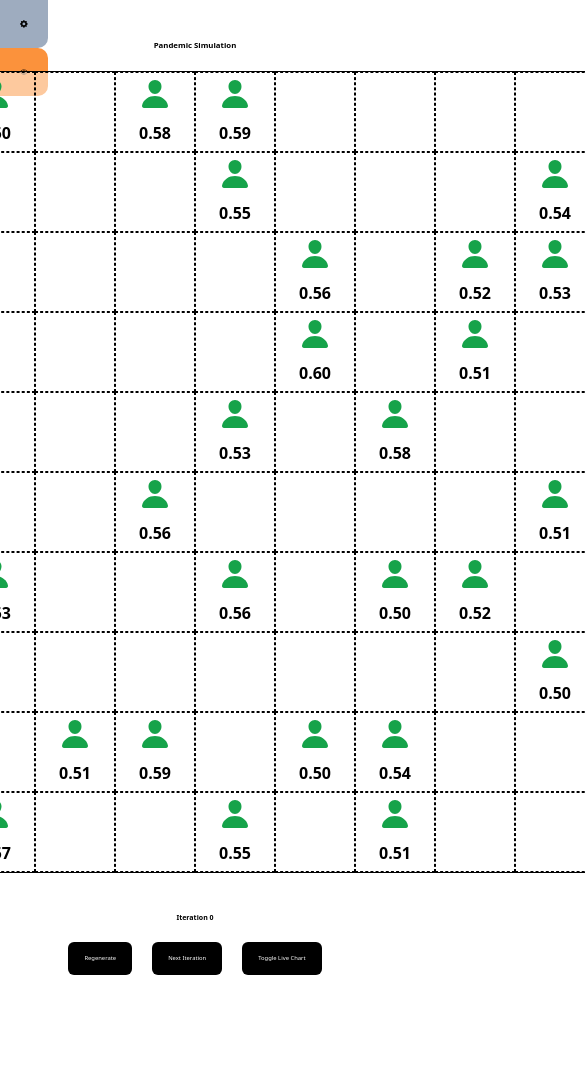
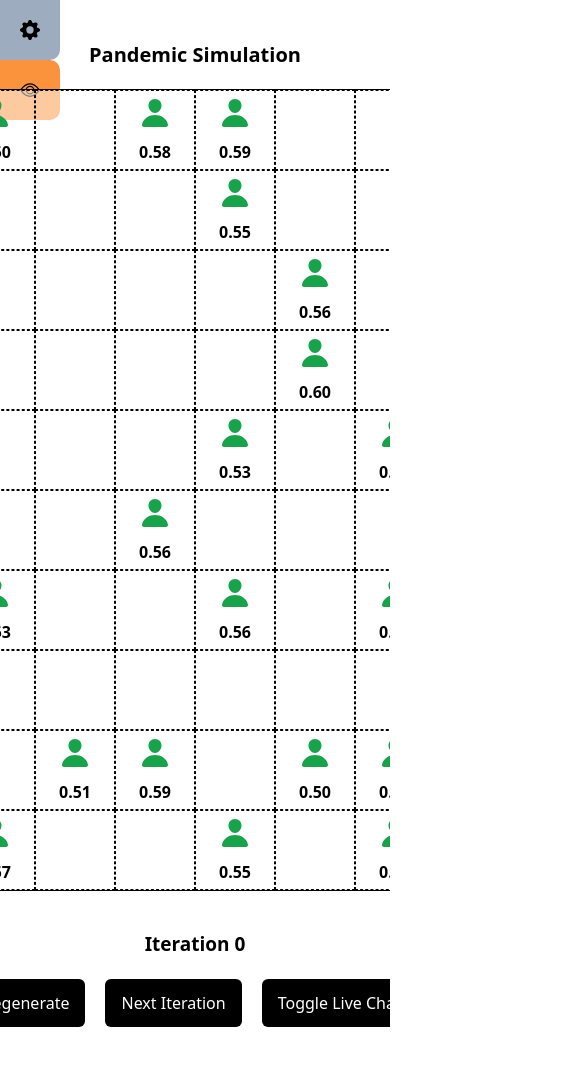
Before and after one commit to ahmadzakiakmal/Pandemic-Spread-Simulation, a Next.js app: page / in a window 390 px wide. Shown: the whole page, 585 px wide, since content can reach past the window. Before the commit the page ends 1015 px from the top, so only its background shows below. Built offline with nearby package versions, Linux system fonts and the light colour scheme.

Commit message:
feat: improve responsiveness

```diff
--- a/src/pages/index.jsx
+++ b/src/pages/index.jsx
@@ -70,13 +70,13 @@ function Settings({
 }) {
   return (
     <div className="fixed w-screen h-screen bg-black/50 grid place-items-center top-0 z-[20]">
-      <div className="bg-white py-5 px-10 w-[50%] rounded-[5px]">
-        <h1 className="text-center font-bold text-[2vw] mb-5">Settings</h1>
+      <div className="bg-white py-5 px-10 w-full md:w-[50%] rounded-[5px] ">
+        <h1 className="text-center font-bold text-[max(2vw,20px)] mb-5">Settings</h1>
         <form
           onSubmit={(e) => saveSettings(e)}
-          className="my-3 flex flex-col gap-4 text-[1.5vw]"
+          className="my-3 flex flex-col gap-4 text-[max(1.5vw,16px)]"
         >
-          <h1 className="text-[1.5vw] font-semibold text-center">
+          <h1 className="text-[max(1.5vw,16px)] font-semibold text-center">
             Initial Generation
           </h1>
           <div className="flex flex-row gap-4">
@@ -140,7 +140,7 @@ function Settings({
             />
             <hr className="h-[2px] bg-black/20" />
           </div>
-          <h1 className="text-[1.5vw] font-semibold text-center">Simulation</h1>
+          <h1 className="text-[max(1.5vw,16px)] font-semibold text-center">Simulation</h1>
           <div className="flex flex-col">
             <label htmlFor="infectionRate">Infection Probability</label>
             <input
@@ -244,16 +244,16 @@ function Result({ infectedArray, iteration, setShowResult }) {
     <div className="fixed w-screen h-screen bg-black/50 grid place-items-center top-0 z-[20] unselectable">
       <div className="bg-white py-12 px-20 w-[60%] rounded-[5px]">
         <h1 className="text-center font-bold text-[2vw] mb-5">Result</h1>
-        <h2 className="text-center font-semibold text-[1.5vw] mt-5">
+        <h2 className="text-center font-semibold text-[max(1.5vw,16px)] mt-5">
           Total Iteration
         </h2>
         <h2 className="text-center font-bold text-[1.8vw]">{iteration}</h2>
-        <h2 className="text-center font-semibold text-[1.5vw] mt-5">
+        <h2 className="text-center font-semibold text-[max(1.5vw,16px)] mt-5">
           Infected Amount - Iteration
         </h2>
         <LineChart infectedArray={infectedArray} className="w-full mx-auto" />
         <div
-          className="bg-black cursor-pointer text-white rounded-md mt-5 text-[1.5vw] hover:bg-black/90 w-fit mx-auto py-3 px-5"
+          className="bg-black cursor-pointer text-white rounded-md mt-5 text-[max(1.5vw,16px)] hover:bg-black/90 w-fit mx-auto py-3 px-5"
           onClick={() => {
             setShowResult(false);
           }}
@@ -470,7 +470,7 @@ export default function Home() {
 
   return (
     <main className="bg-white min-h-screen relative flex flex-col justify-center items-center py-10">
-      <h1 className="text-center text-black text-[2vw] font-bold">
+      <h1 className="text-center text-black text-[max(2vw,20px)] font-bold">
         Pandemic Simulation
       </h1>
       <div className="flex flex-col justify-center items-center gap-10 mt-5 relative z-[5]">
@@ -496,13 +496,13 @@ export default function Home() {
             });
           })}
         </div>
-        <h2 className="text-center text-black text-[1.8vw] font-bold">
+        <h2 className="text-center text-black text-[max(1.8vw,19px)] font-bold">
           Iteration {iteration}
         </h2>
         {/* Control Buttons */}
         <div className="flex gap-5 relative z-[5] mt-[-20px]">
           <div
-            className="bg-black text-white cursor-pointer p-3 unselectable hover:bg-black/90 text-[1.5vw] px-4 rounded-md"
+            className="bg-black text-white cursor-pointer p-3 grid place-items-center text-center unselectable hover:bg-black/90 text-[max(1.5vw,16px)] px-4 rounded-md"
             onClick={() => {
               setRefresh(!refresh);
             }}
@@ -510,7 +510,7 @@ export default function Home() {
             Regenerate
           </div>
           <div
-            className="bg-black text-white cursor-pointer p-3 unselectable hover:bg-black/90 text-[1.5vw] px-4 rounded-md"
+            className="bg-black text-white cursor-pointer p-3 grid place-items-center text-center unselectable hover:bg-black/90 text-[max(1.5vw,16px)] px-4 rounded-md"
             onClick={() => {
               iteration == null ? setIteration(0) : setIteration(iteration + 1);
             }}
@@ -518,7 +518,7 @@ export default function Home() {
             Next Iteration
           </div>
           <div
-            className="bg-black text-white cursor-pointer p-3 unselectable hover:bg-black/90 text-[1.5vw] px-4 rounded-md"
+            className="bg-black text-white cursor-pointer p-3 grid place-items-center text-center unselectable hover:bg-black/90 text-[max(1.5vw,16px)] px-4 rounded-md"
             onClick={() => {
               setShowLiveChart(!showLiveChart);
             }}
@@ -539,13 +539,13 @@ export default function Home() {
           className="cursor-pointer bg-slate-400 w-full hover:bg-slate-400/90 p-5 rounded-br-[10px]"
           onClick={() => setShowSettings(true)}
         >
-          <BsFillGearFill className="text-[2vw]" />
+          <BsFillGearFill className="text-[max(2vw,20px)]" />
         </div>
         <div
           className="cursor-pointer bg-orange-400 w-full hover:bg-orange-400/90 p-5 rounded-r-[10px]"
           onClick={() => setShowVisuals(!showVisuals)}
         >
-          <BsEye className="text-[2vw]" />
+          <BsEye className="text-[max(2vw,20px)]" />
         </div>
       </div>
       {/* Settings Menu */}
--- a/src/styles/globals.css
+++ b/src/styles/globals.css
@@ -9,6 +9,10 @@
 }
 
 html {
+  overflow-x: hidden !important;
+}
+
+body {
   overflow-x: hidden !important;
 }
 
```
